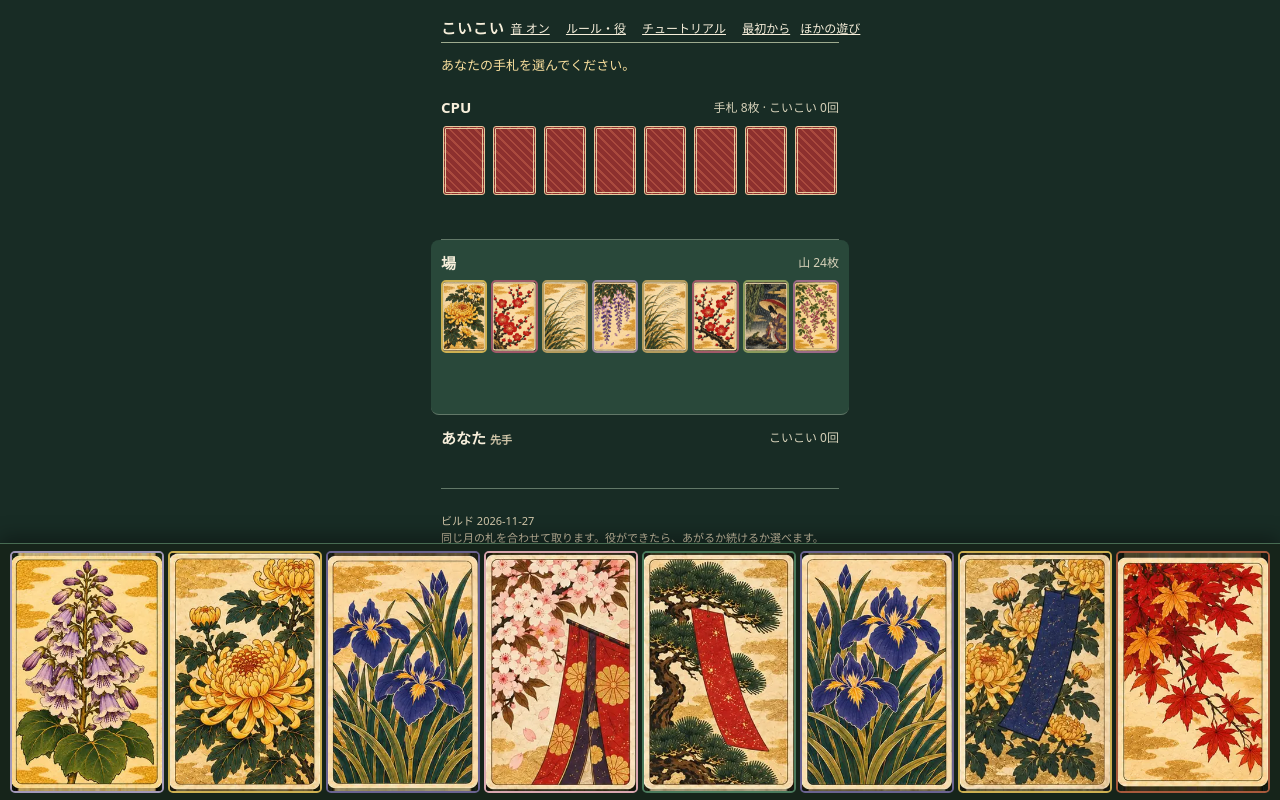
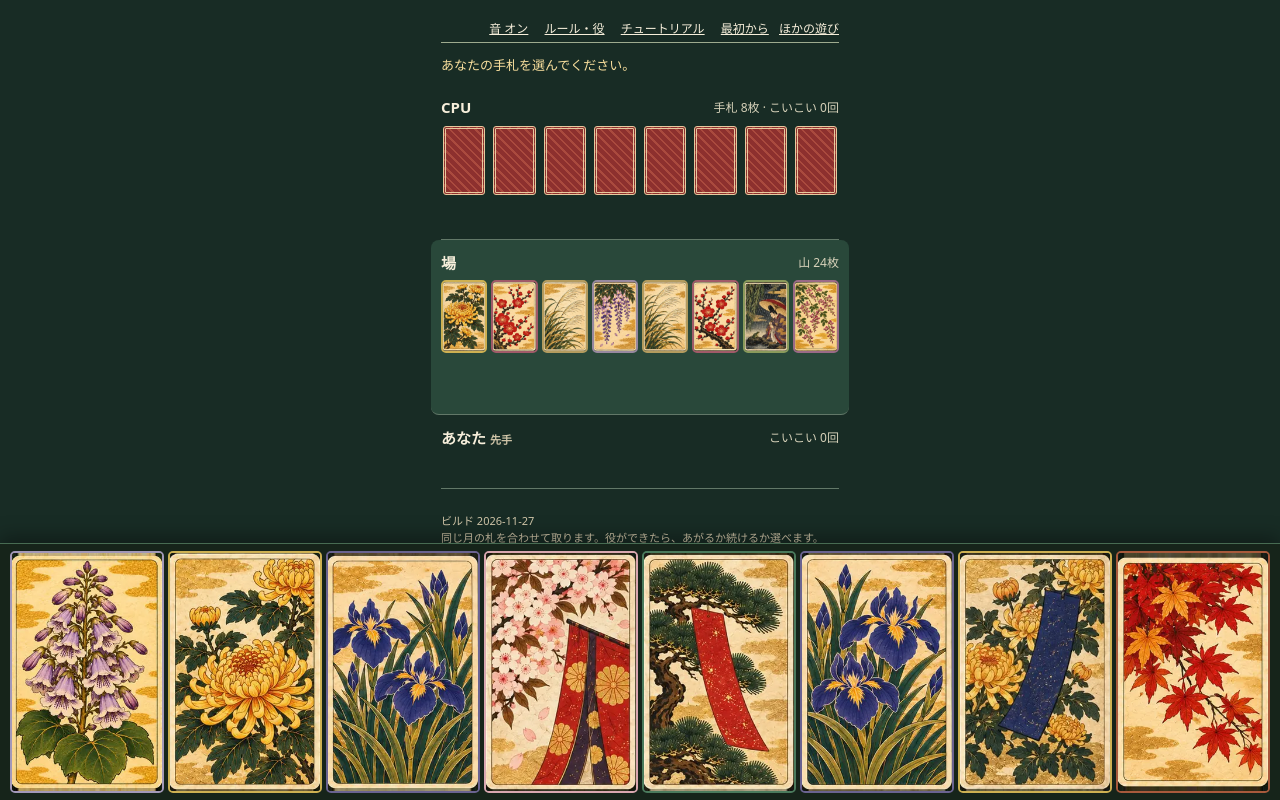
Before and after one commit to nabeyan1118/hanabiyori-app, a website: page hanabiyori-app/game.html in a window 1280 px wide. Drawn offline with Linux system fonts and the light colour scheme.

Commit message:
Compact header: hide title during play so menu fits one line

```diff
--- a/hanabiyori-app/game.css
+++ b/hanabiyori-app/game.css
@@ -46,6 +46,6 @@ body{padding-bottom:118px}
 
 body.playing header{padding-bottom:4px;row-gap:0;flex-wrap:nowrap}
 body.playing header small{display:none}
-body.playing header h1{font-size:15px;letter-spacing:.06em}
+body.playing header h1{display:none}
 body.playing header>span{white-space:nowrap}
 body.playing header .text{font-size:12px}
```
